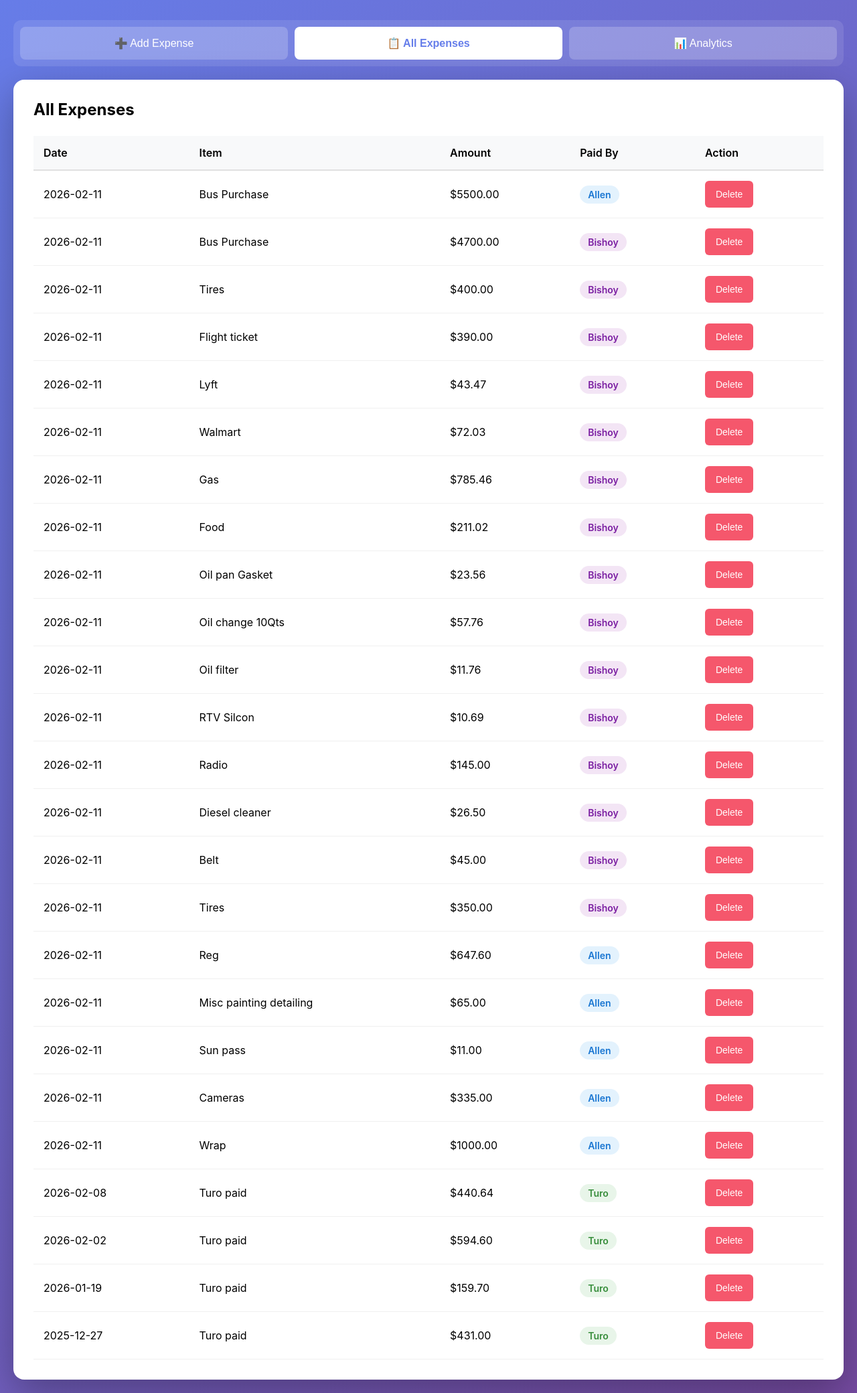
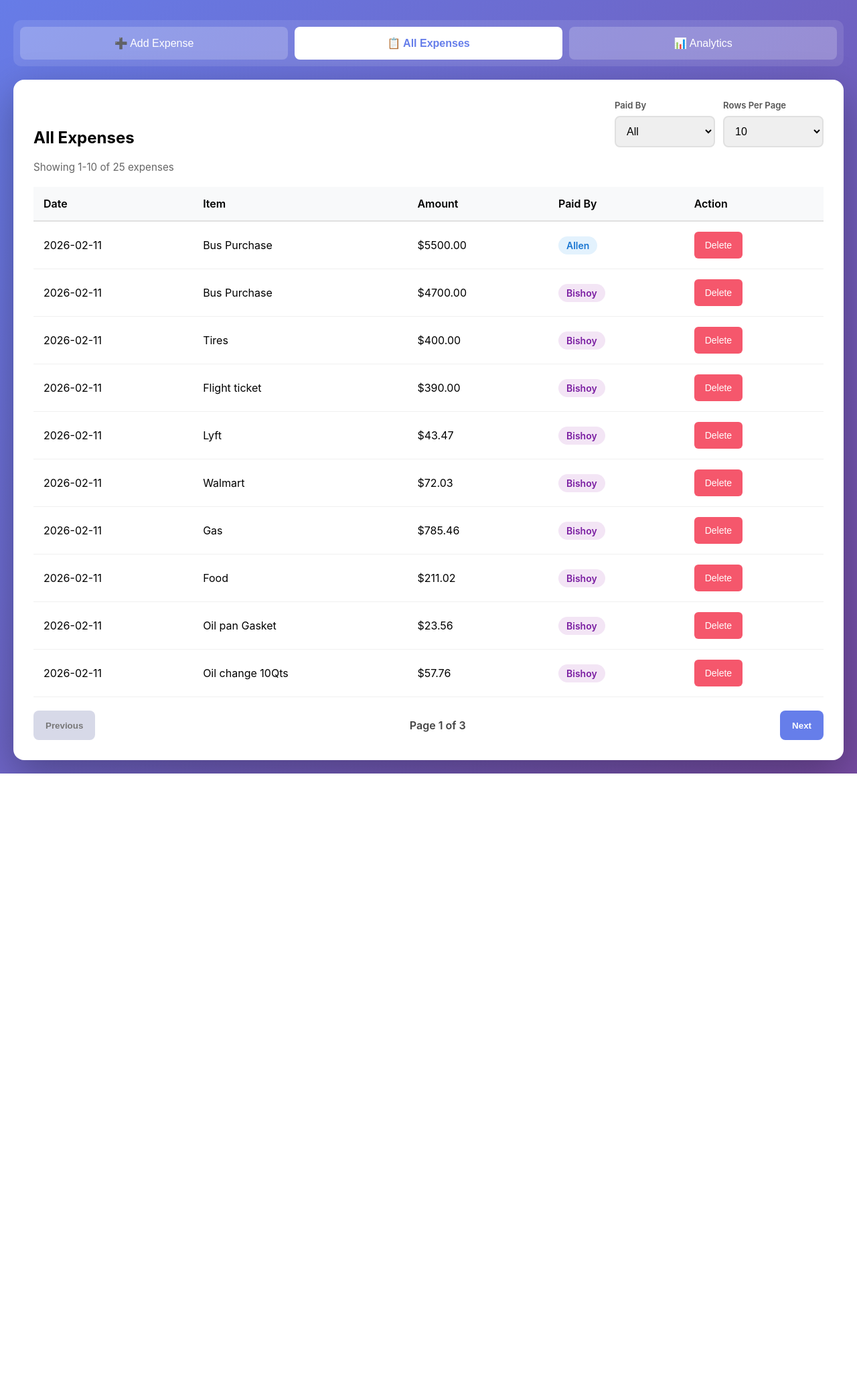
Before and after one commit to thebishoy98-sudo/Bus-Tracking-app, a Flask app: page / in a window 1280 px wide, after a click on "📋 All Expenses". Shown: the part 99-2179 px from the top of the page at 67% size. After the commit the page ends 1254 px from the top, so only its background shows below. Run offline with Flask 3, Linux system fonts and the light colour scheme.

Commit message:
feat: add expense filtering and pagination

```diff
--- a/templates/index.html
+++ b/templates/index.html
@@ -142,6 +142,40 @@
         }
 
         /* Expenses Table */
+        .expenses-header {
+            display: flex;
+            justify-content: space-between;
+            align-items: end;
+            gap: 16px;
+            margin-bottom: 20px;
+        }
+
+        .expenses-header h2 {
+            margin: 0;
+        }
+
+        .expense-controls {
+            display: flex;
+            align-items: end;
+            gap: 12px;
+            flex-wrap: wrap;
+        }
+
+        .control-group {
+            min-width: 150px;
+        }
+
+        .control-group label {
+            font-size: 0.82rem;
+            color: #555;
+        }
+
+        .expense-summary {
+            color: #666;
+            font-size: 0.95rem;
+            margin: 0 0 12px 0;
+        }
+
         .expenses-table {
             width: 100%;
             border-collapse: collapse;
@@ -203,6 +237,37 @@
 
         .delete-btn:hover {
             background: #d63447;
+        }
+
+        .pagination {
+            display: flex;
+            align-items: center;
+            justify-content: space-between;
+            gap: 12px;
+            margin-top: 20px;
+        }
+
+        .pagination-btn {
+            background: #667eea;
+            color: white;
+            border: none;
+            border-radius: 8px;
+            cursor: pointer;
+            font-weight: 600;
+            min-height: 44px;
+            padding: 0 18px;
+        }
+
+        .pagination-btn:disabled {
+            background: #d7d9e8;
+            color: #777;
+            cursor: not-allowed;
+        }
+
+        .page-status {
+            color: #444;
+            font-weight: 600;
+            text-align: center;
         }
 
         /* Analytics */
@@ -386,9 +485,9 @@
         </div>
 
         <div class="tabs">
-            <button class="tab active" onclick="switchTab('add')">➕ Add Expense</button>
-            <button class="tab" onclick="switchTab('expenses')">📋 All Expenses</button>
-            <button class="tab" onclick="switchTab('analytics')">📊 Analytics</button>
+            <button class="tab active" onclick="switchTab('add', this)">➕ Add Expense</button>
+            <button class="tab" onclick="switchTab('expenses', this)">📋 All Expenses</button>
+            <button class="tab" onclick="switchTab('analytics', this)">📊 Analytics</button>
         </div>
 
         <div class="content">
@@ -427,7 +526,28 @@
 
             <!-- All Expenses Tab -->
             <div id="expenses" class="tab-content">
-                <h2 style="margin-bottom: 25px;">All Expenses</h2>
+                <div class="expenses-header">
+                    <h2>All Expenses</h2>
+                    <div class="expense-controls">
+                        <div class="control-group">
+                            <label for="payerFilter">Paid By</label>
+                            <select id="payerFilter">
+                                <option value="All">All</option>
+                                <option value="Allen">Allen</option>
+                                <option value="Bishoy">Bishoy</option>
+                                <option value="Turo">Turo</option>
+                            </select>
+                        </div>
+                        <div class="control-group">
+                            <label for="pageSize">Rows Per Page</label>
+                            <select id="pageSize">
+                                <option value="5">5</option>
+                                <option value="10" selected>10</option>
+                                <option value="25">25</option>
+                            </select>
+                        </div>
+                    </div>
+                </div>
                 <div id="expensesList">
                     <div class="loading">Loading expenses...</div>
                 </div>
@@ -447,12 +567,27 @@
         // Set today's date as default
         document.getElementById('date').valueAsDate = new Date();
 
+        let allExpenses = [];
+        let currentPage = 1;
+
+        document.getElementById('payerFilter').addEventListener('change', () => {
+            currentPage = 1;
+            renderExpensesPage();
+        });
+
+        document.getElementById('pageSize').addEventListener('change', () => {
+            currentPage = 1;
+            renderExpensesPage();
+        });
+
         // Tab switching
-        function switchTab(tabName) {
+        function switchTab(tabName, tabButton) {
             document.querySelectorAll('.tab').forEach(tab => tab.classList.remove('active'));
             document.querySelectorAll('.tab-content').forEach(content => content.classList.remove('active'));
 
-            event.target.classList.add('active');
+            if (tabButton) {
+                tabButton.classList.add('active');
+            }
             document.getElementById(tabName).classList.add('active');
 
             if (tabName === 'expenses') {
@@ -496,22 +631,55 @@
         async function loadExpenses() {
             try {
                 const response = await fetch('/api/expenses');
-                const expenses = await response.json();
+                allExpenses = await response.json();
+                renderExpensesPage();
+            } catch (error) {
+                document.getElementById('expensesList').innerHTML = `
+                    <div class="empty-state">
+                        <p>Error loading expenses</p>
+                    </div>
+                `;
+            }
+        }
 
+        function getFilteredExpenses() {
+            const payerFilter = document.getElementById('payerFilter').value;
+
+            if (payerFilter === 'All') {
+                return allExpenses;
+            }
+
+            return allExpenses.filter(expense => expense.paid_by === payerFilter);
+        }
+
+        function renderExpensesPage() {
             const container = document.getElementById('expensesList');
+            const filteredExpenses = getFilteredExpenses();
+            const pageSize = parseInt(document.getElementById('pageSize').value, 10);
+            const totalPages = Math.max(1, Math.ceil(filteredExpenses.length / pageSize));
 
-                if (expenses.length === 0) {
+            currentPage = Math.min(currentPage, totalPages);
+
+            if (filteredExpenses.length === 0) {
                 container.innerHTML = `
                     <div class="empty-state">
                         <div style="font-size: 4rem;">📝</div>
-                            <h3>No expenses yet</h3>
-                            <p>Add your first expense to get started</p>
+                        <h3>No matching expenses</h3>
+                        <p>Try a different payer filter or add a new expense.</p>
                     </div>
                 `;
                 return;
             }
 
+            const startIndex = (currentPage - 1) * pageSize;
+            const pageExpenses = filteredExpenses.slice(startIndex, startIndex + pageSize);
+            const firstVisible = startIndex + 1;
+            const lastVisible = startIndex + pageExpenses.length;
+
             let html = `
+                <p class="expense-summary">
+                    Showing ${firstVisible}-${lastVisible} of ${filteredExpenses.length} expenses
+                </p>
                 <table class="expenses-table">
                     <thead>
                         <tr>
@@ -525,14 +693,14 @@
                     <tbody>
             `;
 
-                expenses.forEach(expense => {
+            pageExpenses.forEach(expense => {
                 const badgeClass = `badge-${expense.paid_by.toLowerCase()}`;
                 html += `
                     <tr>
-                            <td data-label="Date">${expense.date}</td>
-                            <td data-label="Item">${expense.item}</td>
+                        <td data-label="Date">${escapeHtml(expense.date)}</td>
+                        <td data-label="Item">${escapeHtml(expense.item)}</td>
                         <td data-label="Amount">$${parseFloat(expense.amount).toFixed(2)}</td>
-                            <td data-label="Paid By"><span class="badge ${badgeClass}">${expense.paid_by}</span></td>
+                        <td data-label="Paid By"><span class="badge ${badgeClass}">${escapeHtml(expense.paid_by)}</span></td>
                         <td data-label="Action">
                             <button class="delete-btn" onclick="deleteExpense(${expense.id})">Delete</button>
                         </td>
@@ -543,16 +711,31 @@
             html += `
                     </tbody>
                 </table>
+                <div class="pagination">
+                    <button class="pagination-btn" id="prevPage" onclick="changePage(-1)" ${currentPage === 1 ? 'disabled' : ''}>
+                        Previous
+                    </button>
+                    <div class="page-status">Page ${currentPage} of ${totalPages}</div>
+                    <button class="pagination-btn" id="nextPage" onclick="changePage(1)" ${currentPage === totalPages ? 'disabled' : ''}>
+                        Next
+                    </button>
+                </div>
             `;
 
             container.innerHTML = html;
-            } catch (error) {
-                document.getElementById('expensesList').innerHTML = `
-                    <div class="empty-state">
-                        <p>Error loading expenses</p>
-                    </div>
-                `;
         }
+
+        function changePage(direction) {
+            const pageSize = parseInt(document.getElementById('pageSize').value, 10);
+            const totalPages = Math.max(1, Math.ceil(getFilteredExpenses().length / pageSize));
+            currentPage = Math.min(Math.max(currentPage + direction, 1), totalPages);
+            renderExpensesPage();
+        }
+
+        function escapeHtml(value) {
+            const div = document.createElement('div');
+            div.textContent = value;
+            return div.innerHTML;
         }
 
         // Delete expense
```
Also changed, not shown: other parts of templates/index.html (+35 -1 lines), docs/plans/2026-05-28-expense-pagination-filter.md (added, +79 -0 lines), tests/test_app.py (added, +81 -0 lines). Lines whose indentation alone changed are shown as unchanged.
